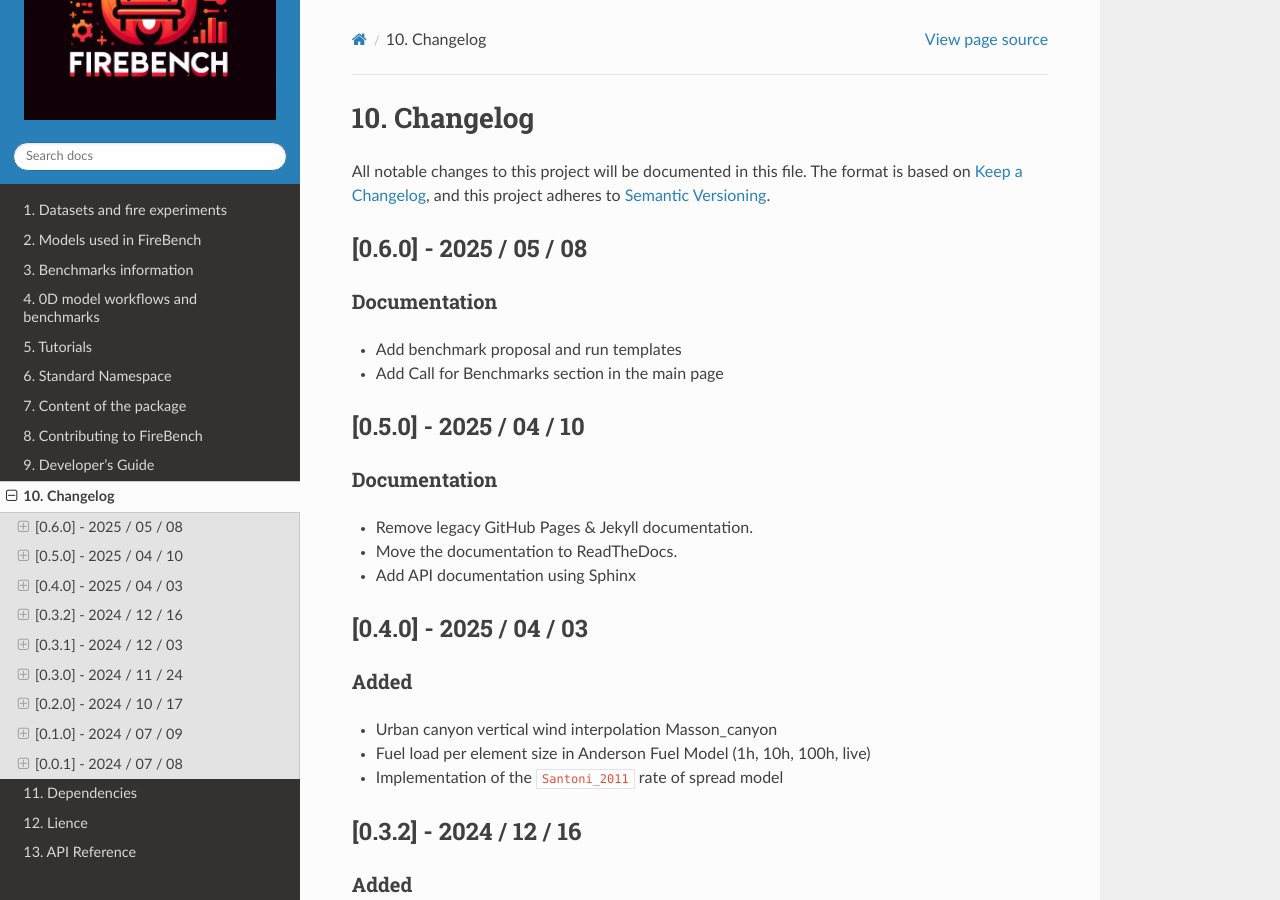
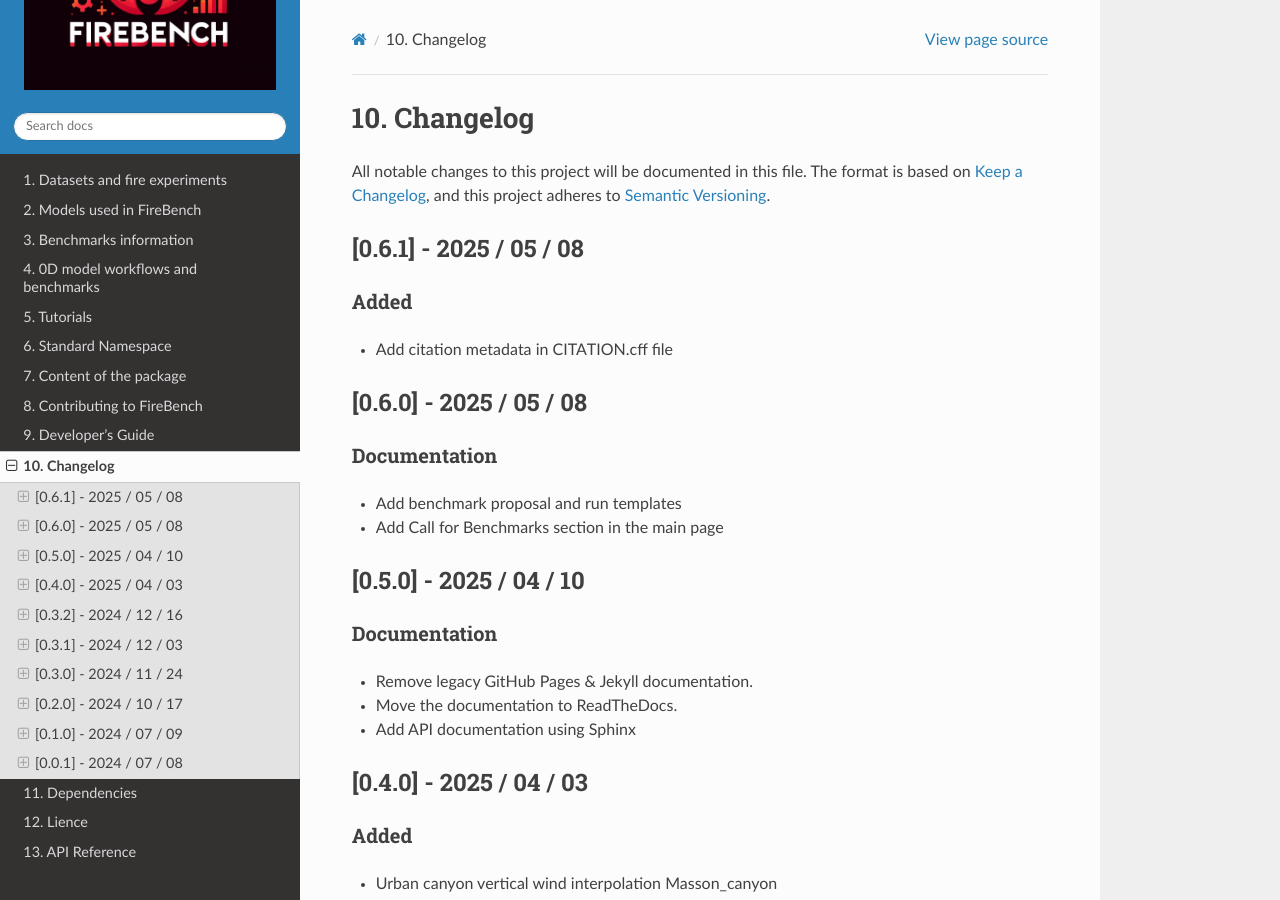
Before and after one commit to wirc-sjsu/firebench, a Sphinx documentation site: the page built from docs/changelog.md, in a window 1280 px wide and 900 px high. Built offline with Sphinx 7.4.7 and the Read the Docs theme 3.1.0, drawn with Linux system fonts in a browser that asks for light colours.

Commit message:
add citation metadata

```diff
--- a/docs/changelog.md
+++ b/docs/changelog.md
@@ -3,6 +3,10 @@
 All notable changes to this project will be documented in this file.
 The format is based on [Keep a Changelog](https://keepachangelog.com/en/1.0.0/),
 and this project adheres to [Semantic Versioning](https://semver.org/).
+
+## [0.6.1] - 2025 / 05 / 08
+### Added
+- Add citation metadata in CITATION.cff file
 
 ## [0.6.0] - 2025 / 05 / 08
 ### Documentation
--- a/pyproject.toml
+++ b/pyproject.toml
@@ -4,7 +4,7 @@
 
 [project]
 name = "firebench"
-version = "0.6.0"
+version = "0.6.1"
 authors = [
     {name = "Aurélien Costes", email = "aurelien.costes31@gmail.com"},
 ]
```
Also changed, not shown: CHANGELOG.md (+4 -0 lines), 1 other file.
